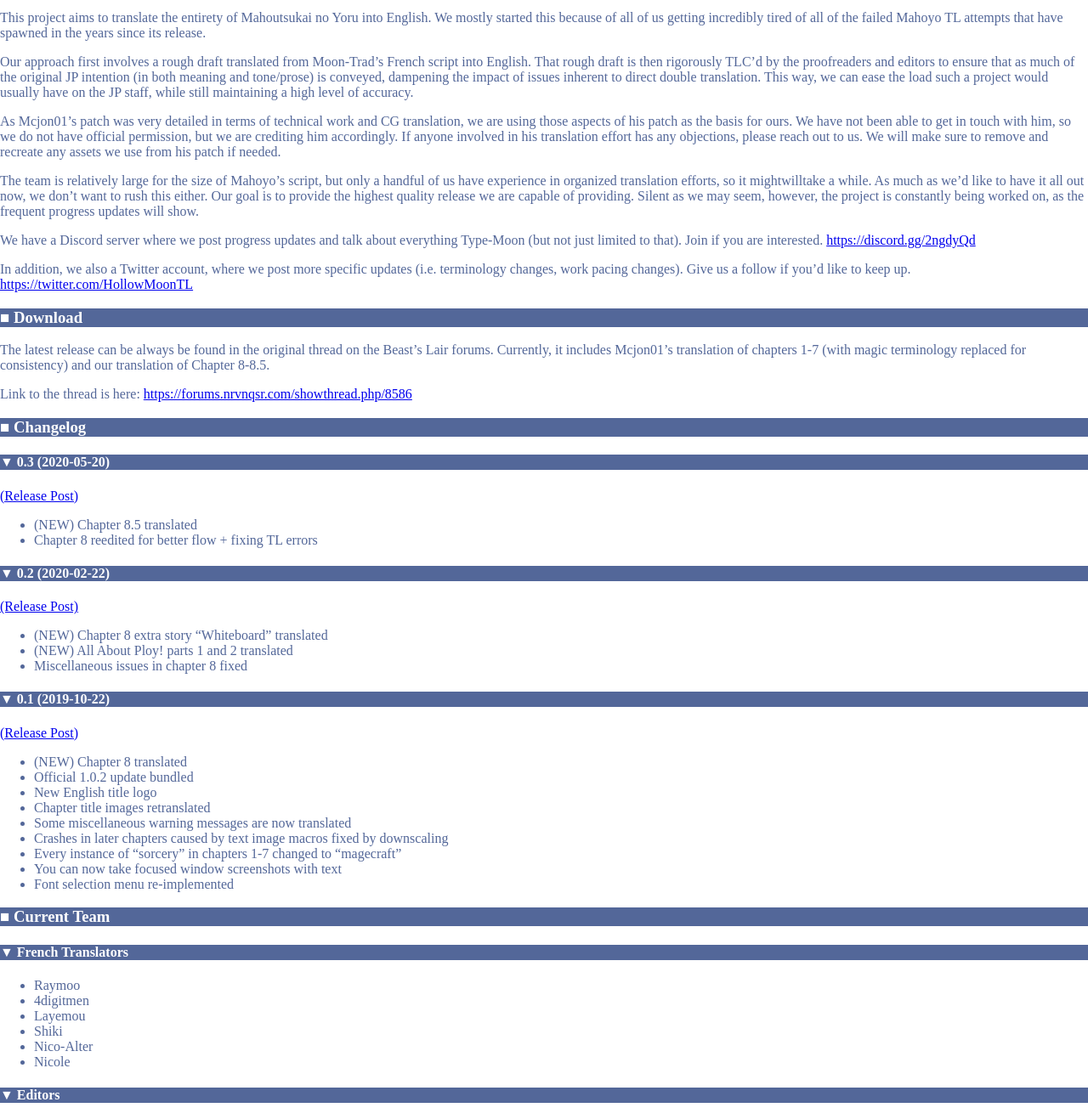
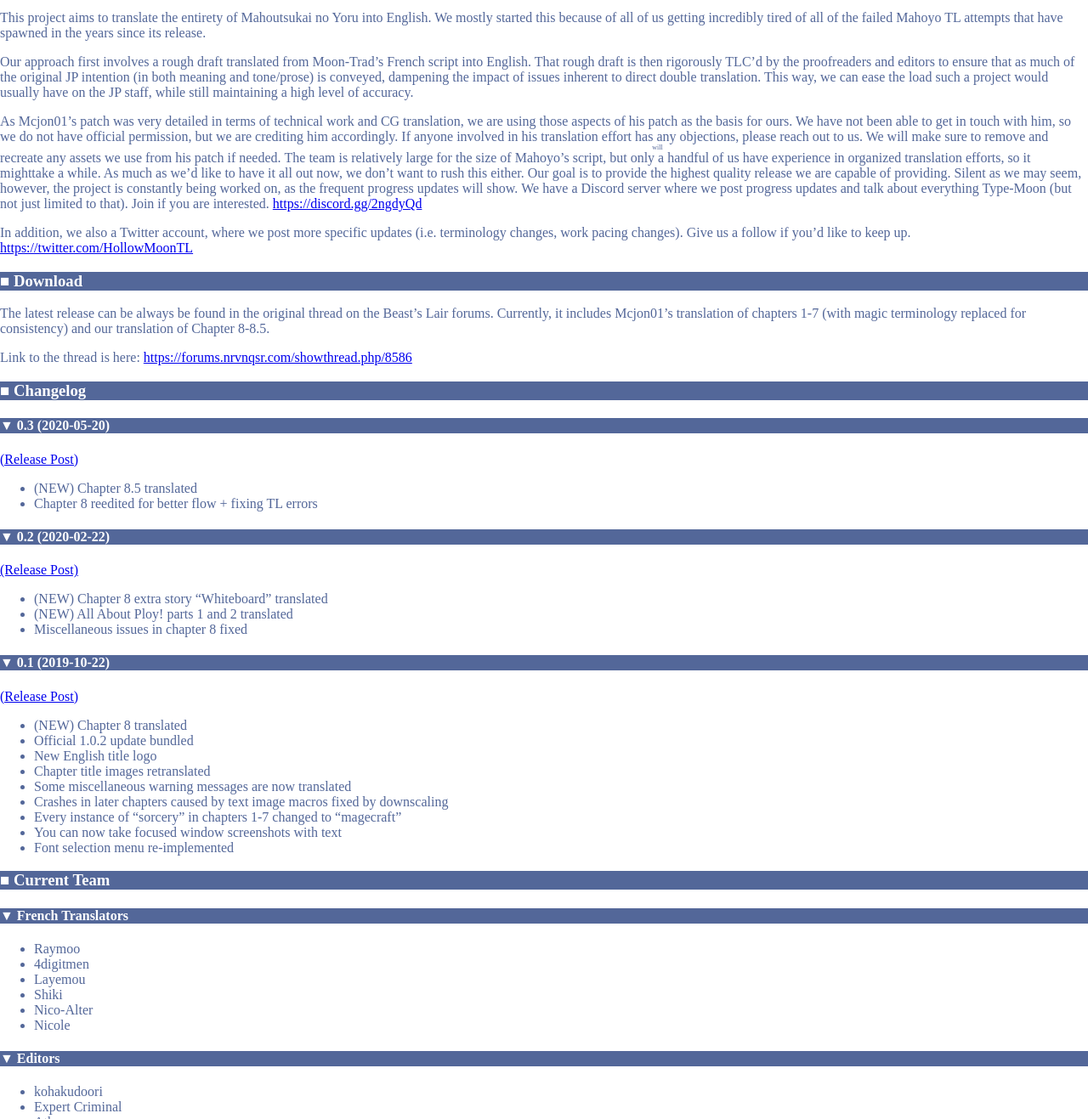
Before and after one commit to Hollow-Moon/Hollow-Moon.github.io, a Jekyll site: the page built from wohn-tl.md, in a window 1280 px wide and 1400 px high, scrolled down 599 px, cut to the strip 83-1400 px from the top of the window. Shown: the whole strip at 85% size. Built offline with Jekyll 4.4.1, drawn with Linux system fonts in a browser that asks for light colours; part of the change alters nothing that is shown; some of the changed text lies outside the part shown.

Commit message:
ruby eludes me

```diff
--- a/wohn-tl.md
+++ b/wohn-tl.md
@@ -12,9 +12,9 @@ This project aims to translate the entirety of Mahoutsukai no Yoru into English.
 Our approach first involves a rough draft translated from Moon-Trad's French script into English. That rough draft is then rigorously TLC'd by the proofreaders and editors to ensure that as much of the original JP intention (in both meaning and tone/prose) is conveyed, dampening the impact of issues inherent to direct double translation. This way, we can ease the load such a project would usually have on the JP staff, while still maintaining a high level of accuracy.
 
 As Mcjon01's patch was very detailed in terms of technical work and CG translation, we are using those aspects of his patch as the basis for ours. We have not been able to get in touch with him, so we do not have official permission, but we are crediting him accordingly. If anyone involved in his translation effort has any objections, please reach out to us. We will make sure to remove and recreate any assets we use from his patch if needed.
-
-The team is relatively large for the size of Mahoyo's script, but only a handful of us have experience in organized translation efforts, so it <rb>might<rb><rt>will</rt>take a while. As much as we'd like to have it all out now, we don't want to rush this either. Our goal is to provide the highest quality release we are capable of providing. Silent as we may seem, however, the project is constantly being worked on, as the frequent progress updates will show.
-
+<ruby>
+The team is relatively large for the size of Mahoyo's script, but only a handful of us have experience in organized translation efforts, so it might<rp>(</rp><rt>will</rt><rp>)</rp><rp>)</rp>take a while. As much as we'd like to have it all out now, we don't want to rush this either. Our goal is to provide the highest quality release we are capable of providing. Silent as we may seem, however, the project is constantly being worked on, as the frequent progress updates will show.
+</ruby>
 We have a Discord server where we post progress updates and talk about everything Type-Moon (but not just limited to that). Join if you are interested.
 [https://discord.gg/2ngdyQd](https://discord.gg/2ngdyQd)
 
@@ -63,6 +63,7 @@ Link to the thread is here: [https://forums.nrvnqsr.com/showthread.php/8586](htt
 #### Editors
 * kohakudoori
 * Expert Criminal
+* Athayuna
 * Alvy
 
 #### Japanese Proofreaders
@@ -82,12 +83,13 @@ Link to the thread is here: [https://forums.nrvnqsr.com/showthread.php/8586](htt
 #### Image Editors
 * vimiani
 * Phaanta
+* Dobu
 
 #### Others
-* Mcjon01 (original 1-7 patch)
-* Waku Waku
+* Moon-Trad (French translation)
+* Mcjon01 (original 1-7 patch TL)
+* Waku Waku (original 1-7 patch images)
 * Quibi (Engine-related assistance)
-* Moon-Trad (French translation)
 
 ### Current Progress (Updated every other Saturday. Last updated 09-05-2020)
 ![progress](https://cdn.discordapp.com/attachments/622576039771504640/752000148137312367/Progress.png)
```
